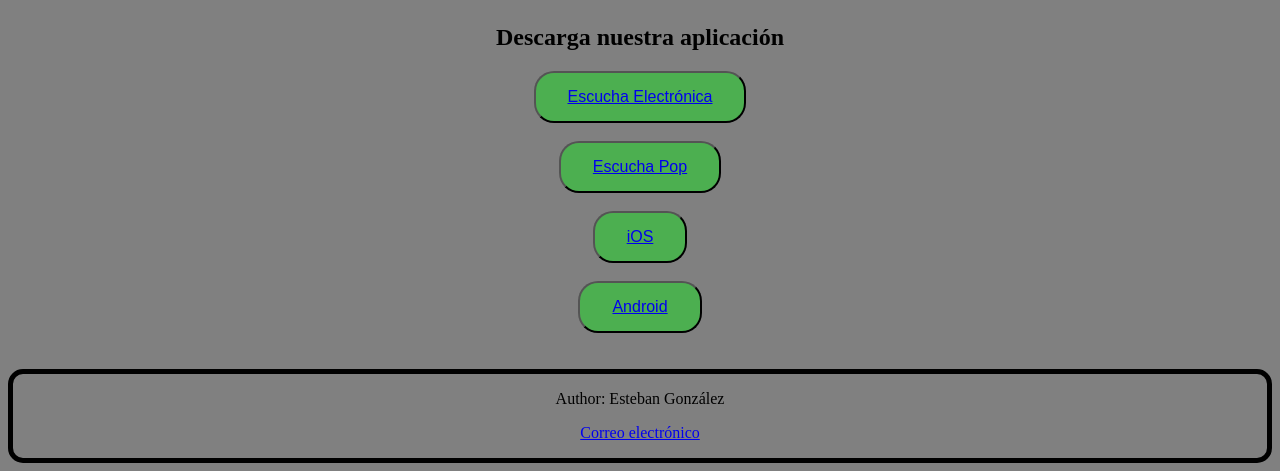
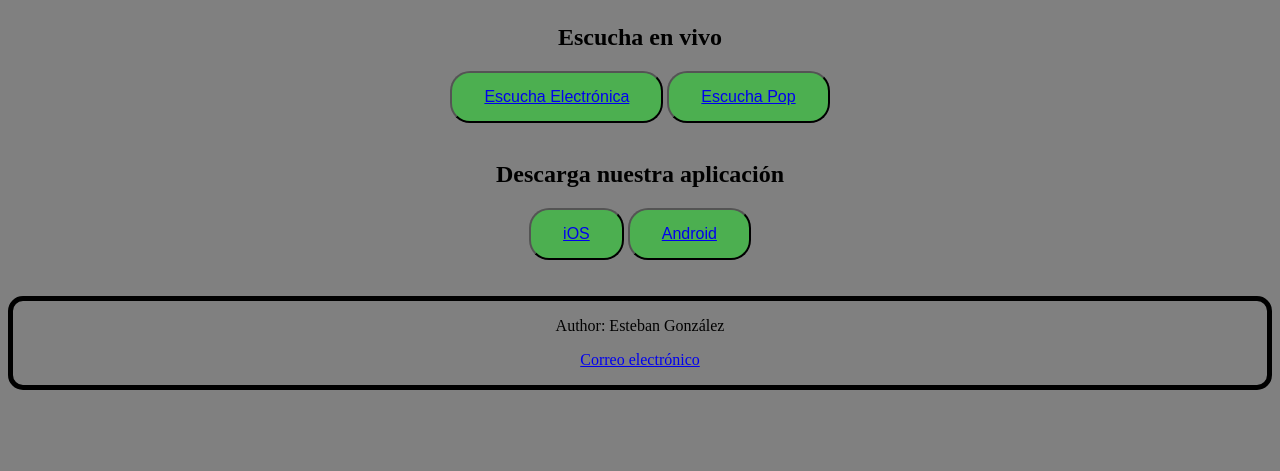
Before and after one commit to esteban111992/clase18junio, a Jekyll site: the page musica/rock/index.html, which Jekyll copies as it is, in a window 1280 px wide. Shown: the part 689-1160 px from the top of the page. Built offline with Jekyll 4.4.1, drawn with Linux system fonts in a browser that asks for light colours; after the commit the page ends 1087 px from its top, so only the background shows below that.

Commit message:
commit enlace final

```diff
--- a/index.html
+++ b/index.html
@@ -20,9 +20,9 @@
     <section id="body">
         <iframe width="560" height="315" src="https://www.youtube.com/embed/qWf-FPFmVw0" frameborder="0" allow="accelerometer; autoplay; encrypted-media; gyroscope; picture-in-picture" allowfullscreen></iframe>
         <h2>Escucha en vivo</h2>
-        <button><a href="./musica/index.html">Escucha Pop</a></button>
-        <button><a href="./musica/rock/index.html">Escucha Rock</a></button><br/><br/>
-        <h2>Descarga nuestra aplicación</h2>
+        <button><a href="./musica/">Escucha Pop</a></button>
+        <button><a href="./musica/rock/">Escucha Rock</a></button><br/><br/>
+        <h2>Descarga nuestra aplicación en</h2>
         <button><a href="https://apps.apple.com/us/app/mixcloud-audio-dj-mixes/id401206431">iOS</a></button>
         <button><a href="https://play.google.com/store/apps/details?id=com.mixcloud.player&hl=es_CO">Android</a></button>
     </section>
--- a/musica/index.html
+++ b/musica/index.html
@@ -28,7 +28,7 @@
         <iframe width="560" height="315" src="https://www.youtube.com/embed/9NcnaoTs5XA" frameborder="0" allow="accelerometer; autoplay; encrypted-media; gyroscope; picture-in-picture" allowfullscreen></iframe>
         <h2>Escucha en vivo</h2>
         <button><a href="../index.html">Escucha Electrónica</a></button>
-        <button><a href="../musica/rock/index.html">Escucha Rock</a></button><br/><br/>
+        <button><a href="../musica/rock/">Escucha Rock</a></button><br/><br/>
         <h2>Descarga nuestra aplicación</h2>
         <button><a href="https://apps.apple.com/us/app/mixcloud-audio-dj-mixes/id401206431">iOS</a></button>
         <button><a href="https://play.google.com/store/apps/details?id=com.mixcloud.player&hl=es_CO">Android</a></button>
--- a/musica/rock/index.html
+++ b/musica/rock/index.html
@@ -24,10 +24,11 @@
         <br/>
         <br/>
         <iframe width="560" height="315" src="https://www.youtube.com/embed/ZTFG-v0JdGE" frameborder="0" allow="accelerometer; autoplay; encrypted-media; gyroscope; picture-in-picture" allowfullscreen></iframe>
+        <h2>Escucha en vivo</h2>
+        <button><a href="../../">Escucha Electrónica</a></button>
+        <button><a href="../">Escucha Pop</a></button><br/><br/>
         <h2>Descarga nuestra aplicación</h2>
-        <button><a href="../../index.html">Escucha Electrónica</a></button><br/><br/>
-        <button><a href="../index.html">Escucha Pop</a></button><br/><br/>
-        <button><a href="https://apps.apple.com/us/app/mixcloud-audio-dj-mixes/id401206431">iOS</a></button><br/><br/>
+        <button><a href="https://apps.apple.com/us/app/mixcloud-audio-dj-mixes/id401206431">iOS</a></button>
         <button><a href="https://play.google.com/store/apps/details?id=com.mixcloud.player&hl=es_CO">Android</a></button>
     </section>
     <!--Fin Cuerpo-->
```
